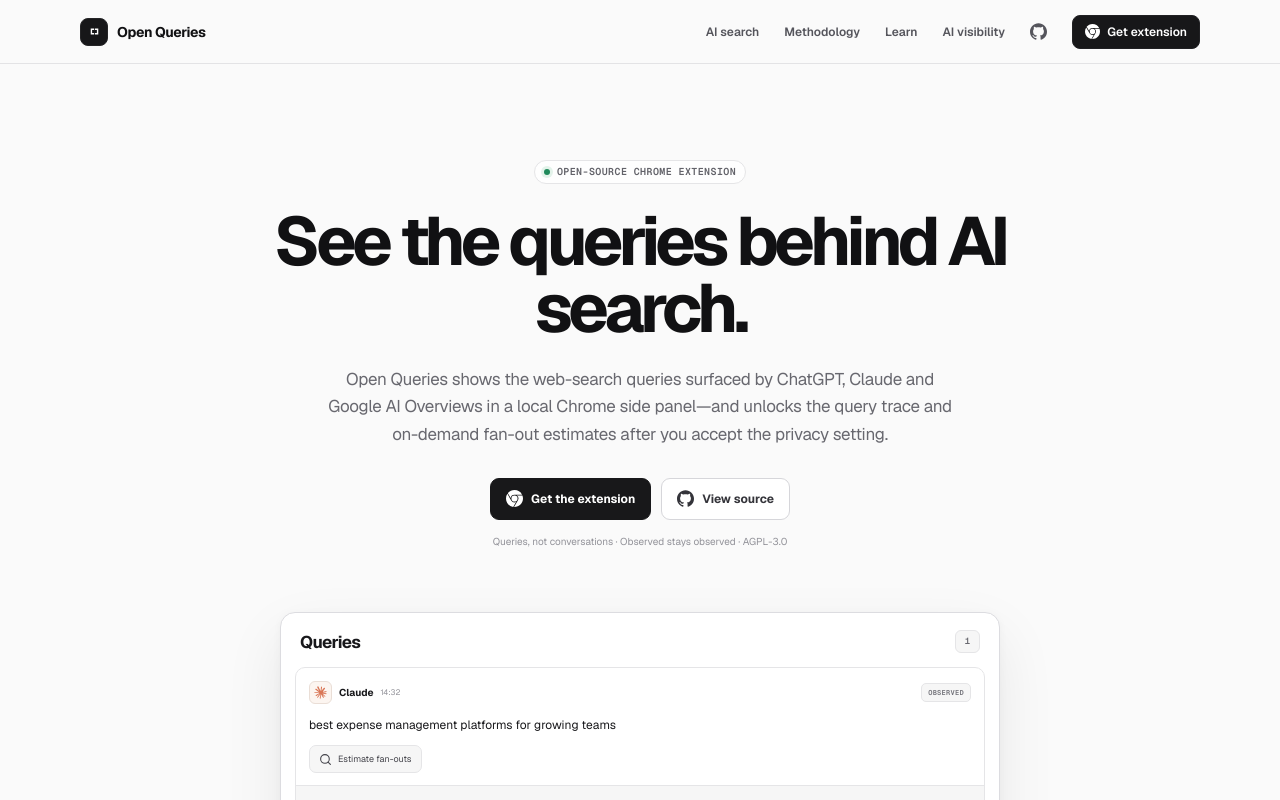
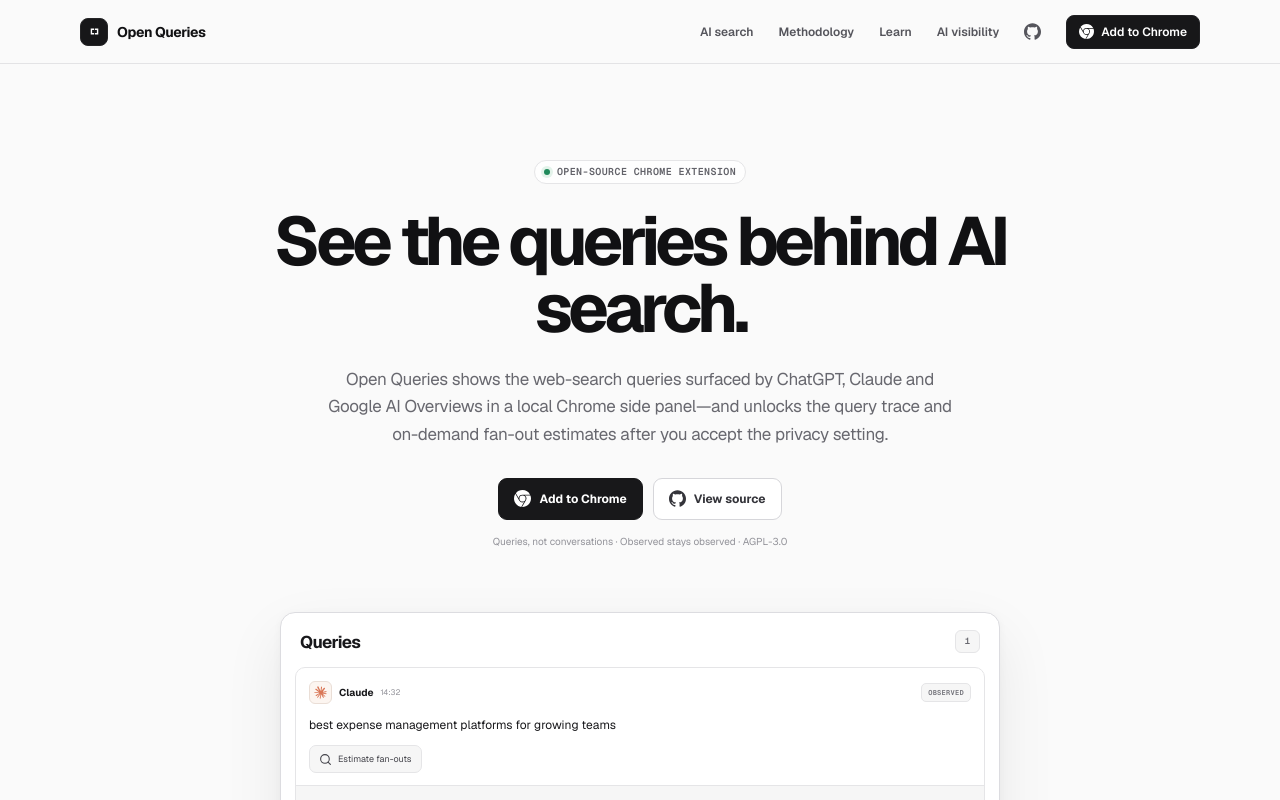
Before and after one commit to openqueries/openqueries, a Next.js app in the folder apps/web/: page / in a window 1280 px wide. Shown: the top 800 px of the page. Built offline with nearby package versions, Linux system fonts and the light colour scheme; no server answers.

Commit message:
feat(web): link published Chrome extension

```diff
--- a/apps/web/app/components.tsx
+++ b/apps/web/app/components.tsx
@@ -63,10 +63,16 @@
             >
               <BrandIcon icon={siGithub} size={17} />
             </a>
-            <Link className="nav-cta" href="/install">
+            <a
+              aria-label="Add Open Queries to Chrome"
+              className="nav-cta"
+              href={CHROME_WEB_STORE_URL}
+              rel="noopener noreferrer"
+              target="_blank"
+            >
               <BrandIcon icon={siGooglechrome} size={15} />
-              Get extension
-            </Link>
+              Add to Chrome
+            </a>
           </nav>
         </div>
       </header>
@@ -86,7 +92,13 @@
           <Link href="/support">Support</Link>
           <Link href="/security">Security</Link>
           <Link href="/open-source">Open source</Link>
-          <a href={CHROME_WEB_STORE_URL}>Chrome Web Store</a>
+          <a
+            href={CHROME_WEB_STORE_URL}
+            rel="noopener noreferrer"
+            target="_blank"
+          >
+            Chrome Web Store
+          </a>
           <a href="https://github.com/openqueries/openqueries">GitHub</a>
         </div>
         <p className="footer-note">
--- a/apps/web/app/page.tsx
+++ b/apps/web/app/page.tsx
@@ -104,6 +104,8 @@
           operatingSystem: "Chrome",
           description: DEFAULT_DESCRIPTION,
           url: absoluteUrl("/"),
+          installUrl: CHROME_WEB_STORE_URL,
+          isAccessibleForFree: true,
           license: "https://www.gnu.org/licenses/agpl-3.0.html",
           sameAs: [
             GITHUB_URL,
@@ -125,10 +127,16 @@
             accept the privacy setting.
           </p>
           <div className="hero-actions">
-            <Link className="button primary" href="/install">
+            <a
+              aria-label="Add Open Queries to Chrome"
+              className="button primary"
+              href={CHROME_WEB_STORE_URL}
+              rel="noopener noreferrer"
+              target="_blank"
+            >
               <BrandIcon icon={siGooglechrome} size={17} />
-              Get the extension
-            </Link>
+              Add to Chrome
+            </a>
             <a
               className="button secondary"
               href="https://github.com/openqueries/openqueries"
@@ -270,10 +278,16 @@
           <h2>Build the query history AI search is missing.</h2>
           <p>Install, accept privacy and inspect. Every layer stays open.</p>
         </div>
-        <Link className="button light" href="/install">
+        <a
+          aria-label="Add Open Queries to Chrome"
+          className="button light"
+          href={CHROME_WEB_STORE_URL}
+          rel="noopener noreferrer"
+          target="_blank"
+        >
           <BrandIcon icon={siGooglechrome} size={17} />
-          Get Open Queries
-        </Link>
+          Add to Chrome
+        </a>
       </section>
     </SiteShell>
   );
--- a/apps/web/lib/site.ts
+++ b/apps/web/lib/site.ts
@@ -8,7 +8,7 @@
 export const GITHUB_URL = "https://github.com/openqueries/openqueries";
 export const CHROME_WEB_STORE_URL =
   process.env.NEXT_PUBLIC_CHROME_WEB_STORE_URL ||
-  "https://chromewebstore.google.com/detail/ieglcpgkjnieapajeldfhkjpllkcamkl";
+  "https://chromewebstore.google.com/detail/open-queries-%E2%80%93-ai-search/ieglcpgkjnieapajeldfhkjpllkcamkl";
 
 export function absoluteUrl(path: string): string {
   return new URL(path, SITE_ORIGIN).toString();
```
Also changed, not shown: apps/web/app/install/page.tsx (+13 -8 lines), 2 other files (tests, documents, lock files or other folders).
